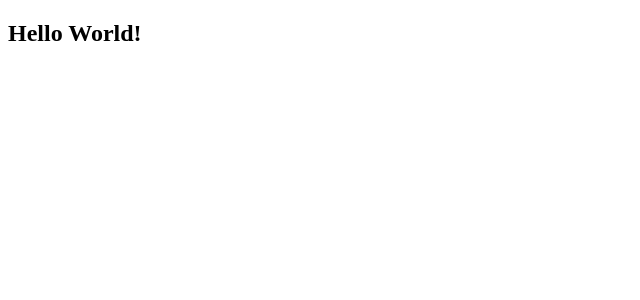
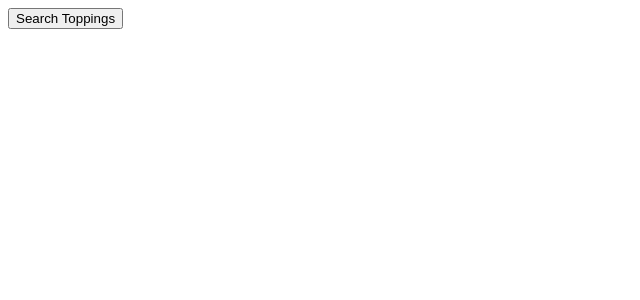
Before and after one commit to EtiWitty/olo, a React (Create React App) app: page / in a window 1280 px wide. Shown: the top 300 px of the page, without its empty margins (0-640 px from the left). Built offline with nearby package versions, Linux system fonts and the light colour scheme.

Commit message:
implemented a submit button

```diff
--- a/src/components/MainPage.jsx
+++ b/src/components/MainPage.jsx
@@ -1,14 +1,18 @@
 import React from 'react';
+import ToppingCombo from '../components/ToppingCombo';
 
 class MainPage extends React.Component {
     constructor(props) {
         super(props);
-        console.log(111);
+        // console.log(111);
     }
 
     render() {
         return (
-            <h2>Hello World!</h2>
+            // <h2>Hello World!</h2>
+            <div>
+                <ToppingCombo />
+            </div>
         )
     }
 }
--- /dev/null
+++ b/src/components/ToppingCombo.jsx
@@ -0,0 +1,26 @@
+import React from 'react';
+
+class ToppingCombo extends React.Component{
+    constructor(props) {
+        super(props);
+
+        this.handleSubmit = this.handleSubmit.bind(this);
+    }
+
+    handleSubmit(event) {
+      event.preventDefault();
+      console.log('The button was clicked.');
+    }
+
+    render() {
+        return(
+            <div>
+                <form>
+					<input type="submit" value="Search Toppings" onClick={this.handleSubmit}/>
+                </form>
+            </div>
+        )
+    }
+}
+
+export default ToppingCombo;
```
Also changed, not shown: src/controller/logic.js (added).
